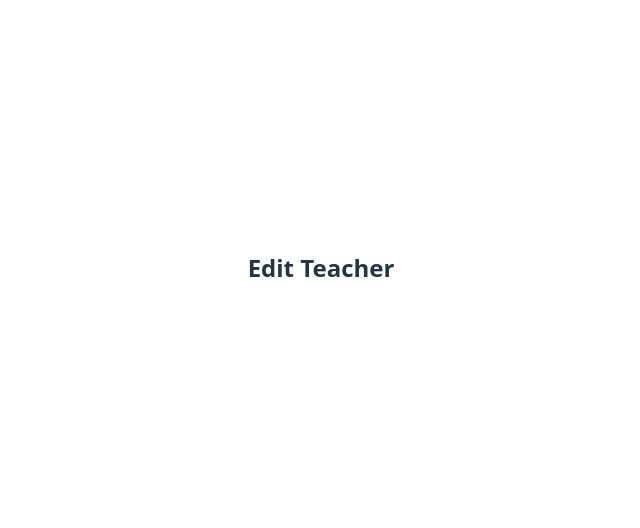
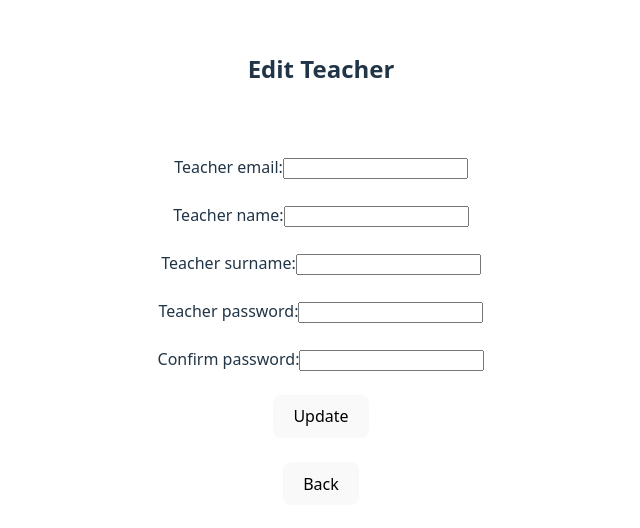
Before and after one commit to Eren4/pusula-student-automation-system, a React (Vite) app in the folder front-end/student-frontend/: page /edit-teacher in a window 1280 px wide. Shown: the part 132-660 px from the top of the page, without its empty margins (319-959 px from the left). Built offline with nearby package versions, Linux system fonts and the light colour scheme.

Commit message:
Finish implementing teacher management on admin part

```diff
--- a/front-end/student-frontend/src/components/EditTeacher.tsx
+++ b/front-end/student-frontend/src/components/EditTeacher.tsx
@@ -1,11 +1,109 @@
 import axios from 'axios';
-import { useNavigate } from 'react-router-dom';
+import { useNavigate, useLocation } from 'react-router-dom';
 import { useEffect, useState } from 'react';
 
 function EditTeacher() {
+    const navigate = useNavigate();
+    const location = useLocation();
+
+    const teacher = location.state?.teacher;
+
+    const [error, setError] = useState(null);
+
+    const [teacherName, setTeacherName] = useState("");
+    const [teacherSurname, setTeacherSurname] = useState("");
+    const [teacherEmail, setTeacherEmail] = useState("");
+    const [teacherPassword, setTeacherPassword] = useState("");
+    const [confirmPassword, setConfirmPassword] = useState("");
+
+    useEffect(() => {
+        if (teacher) {
+            setTeacherName(teacher.teacherName);
+            setTeacherSurname(teacher.teacherSurname);
+            setTeacherEmail(teacher.teacherEmail);
+            setTeacherPassword(teacher.teacherPassword);
+        }
+    }, [teacher]);
+
+    const handleUpdate = async () => {
+        const updatedTeacher = {
+            teacherEmail: teacherEmail,
+            teacherName: teacherName,
+            teacherSurname: teacherSurname,
+            teacherPassword: teacherPassword
+        }
+
+        try {
+            await axios.put(`http://localhost:5000/api/teacher/${teacher.teacherId}`, updatedTeacher);
+            alert("Teacher update success!");
+            navigate("/teacher-management");
+        } catch (err) {
+            setError("Error in updating teacher");
+            console.error("Failed to update teacher:", err);
+        }
+    }
+
     return(
         <div>
             <h2>Edit Teacher</h2>
+
+            <br /><br />
+
+            <form onSubmit={(e) => {
+                e.preventDefault();
+                handleUpdate();
+            }}>
+                <label>Teacher email:</label>
+                <input type="email"
+                        maxLength={50}
+                        value={teacherEmail}
+                        onChange={(e) => setTeacherEmail(e.target.value)}
+                        required/>
+
+                <br /><br />
+
+                <label>Teacher name:</label>
+                <input type="text"
+                        maxLength={50}
+                        value={teacherName}
+                        onChange={(e) => setTeacherName(e.target.value)}
+                        required/>
+
+                <br /><br />
+
+                <label>Teacher surname:</label>
+                <input type="text"
+                        maxLength={50}
+                        value={teacherSurname}
+                        onChange={(e) => setTeacherSurname(e.target.value)}
+                        required/>
+
+                <br /><br />
+
+                <label>Teacher password:</label>
+                <input type="password"
+                        maxLength={50}
+                        onChange={(e) => setTeacherPassword(e.target.value)}
+                        required/>
+
+                <br /><br />
+
+                <label>Confirm password:</label>
+                <input type="password"
+                            maxLength={50}
+                            onChange={(e) => setConfirmPassword(e.target.value)}
+                            required/>
+
+                <br /><br />
+
+                {error && <p style={{ color: 'red' }}>{error}</p>}
+
+                <button type="submit">Update</button>
+            </form>
+
+            <br />
+
+            <button type="button" onClick={() => {navigate("/teacher-management")}}>Back</button>
         </div>
     );
 }
--- a/front-end/student-frontend/src/components/TeacherManagement.tsx
+++ b/front-end/student-frontend/src/components/TeacherManagement.tsx
@@ -26,7 +26,8 @@ function TeacherManagement() {
     }, []);
 
     const handleDeletion = async (teacherId) => {
-        try {
+        if(window.confirm("Are you sure you want to do the delete operation?")) {
+            try {
             await axios.delete(`http://localhost:5000/api/teacher/${teacherId}`);
             // window.location.reload();
             setTeachers(prevTeachers => prevTeachers.filter(t => t.teacherId !== teacherId));
@@ -35,6 +36,7 @@ function TeacherManagement() {
                 setError("Please delete the courses of that teacher first.");
             }
             console.error("Failed to delete teacher:", error);
+        }
         }
     }
 
```
Also changed, not shown: front-end/student-frontend/src/components/EditStudentGrade.tsx (indentation only), 3 other files (tests, documents, lock files or other folders).
